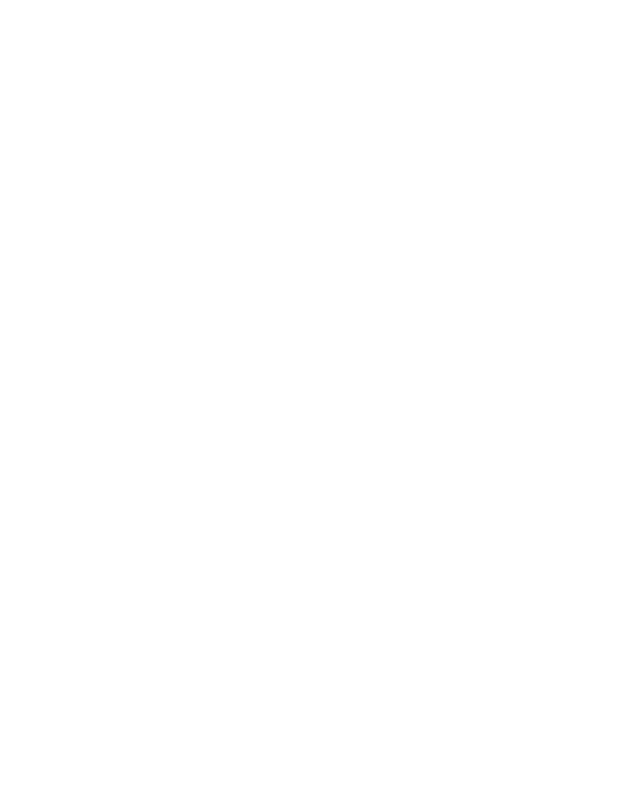
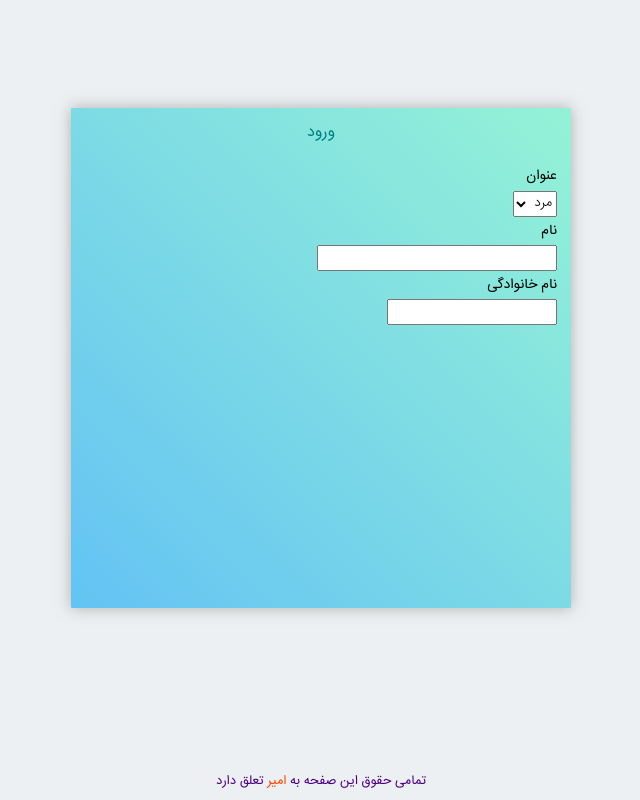
Before and after one commit to theAmirKhalili/WP-2, a plain HTML site: page index.html in a window 1280 px wide. Shown: the whole page, without its empty margins (319-959 px from the left). Drawn offline with Linux system fonts and the light colour scheme.

Commit message:
working on main page and css file. i have not started working on script file yet.

```diff
--- /dev/null
+++ b/css.css
@@ -0,0 +1,82 @@
+@font-face {
+    font-family: f2;
+    src : url(fonts/IRANSansWeb_Light.ttf) format('truetype'), url(fonts/IRANSansWeb_Light.woff) format('woff');
+}
+@font-face {
+    font-family: f1;
+    src : url(fonts/IRANSansWeb.ttf) format('truetype'), url(fonts/IRANSansWeb.woff) format('woff');
+}
+
+
+body {
+    direction: rtl;
+    background-color: #EDF0F2;
+    display: flex;
+    justify-content: center;
+}
+
+.content {
+    background: linear-gradient(45deg,  rgba(66, 183, 245,0.8) 0%,rgba(66, 245, 188, 0.521) 100%); ;
+    font-family: f1;
+    margin: 100px 50px;
+    height: 500px;
+    width: 500px;
+    box-shadow:0px 0px 15px rgba(131, 131, 131, 0.6);
+    border-radius: 1px;
+
+}
+
+.content h1 {
+    text-align: center;
+    color:teal ;
+    font-weight: 300;
+    font-size: 16px;
+
+}
+
+
+.ftr {
+    position: fixed;
+    height: 20px;
+
+    bottom: 0px;
+    width: 100%;
+    padding: 10px;
+    margin-bottom: 0px;
+    text-align: center;
+    color: indigo;
+    font-family: f1;
+    font-size: 13px;
+}
+.amir{
+    color: orangered;
+    text-decoration: none;
+
+}
+
+fieldset{
+    border: none;
+}
+.caption .controls .field {
+    margin: 4px;
+
+}
+.caption label {
+    font-family: f1;
+    font-size: 14px;
+    font-weight: 500;
+
+}
+
+::-webkit-input-placeholder {
+    font-family: f2;
+}
+select{
+    font-family: f2;
+}
+
+input[type="text"]
+{
+    font-size:12px;
+    font-family: f2;
+}
--- a/index.html
+++ b/index.html
@@ -2,10 +2,62 @@
 <html lang="en">
 <head>
     <meta charset="UTF-8">
+    <link rel="stylesheet" href="css.css">
+    <script src="script.js"></script>
     <meta name="viewport" content="width=device-width, initial-scale=1.0">
-    <title>Login Page</title>
+    <title>ورود</title>
 </head>
 <body>
+    <!-------------------content------------------->
+    <div class="content">
+        <h1>ورود</h1>
+        <form action="#" method="POST">
+            <fieldset>
 
+
+                <div class="field">
+                    <div class="caption">
+                       <label for="sex">عنوان</label>
+                    </div>
+                    <div class="controls">
+                        <select class="sex">
+                            <option value="item-1">مرد</option>
+                            <option value="item-2">زن</option>
+                            <option value="item-3">غیره</option>
+                        </select>
+                    </div>
+                </div>
+
+
+                <div class="field">
+                    <div class="caption">
+                       <label for="uiName">نام</label>
+                    </div>
+                    <div class="controls">
+                       <input type="text" name="uiName" size= 30>
+                    </div>
+                </div>
+
+
+                <div class="field">
+                    <div class="caption">
+                       <label for="uiLastName">نام خانوادگی</label>
+                    </div>
+                    <div class="controls">
+                       <input type="text" name="uiLastName">
+                    </div>
+                </div>
+
+
+            </fieldset>
+        </form>
+    </div>
+
+
+    <!-------------------footer------------------->
+    <div class="ftr">تمامی حقوق این صفحه به
+        <a href="https://t.me/thenewamir" target="_BLANK" class= "amir">امیر</a>
+        تعلق دارد
+    </div>
 </body>
 </html>
```
Also changed, not shown: fonts/IRANSansWeb.ttf (added), fonts/IRANSansWeb.woff (added), fonts/IRANSansWeb_Light.ttf (added), fonts/IRANSansWeb_Light.woff (added), script.js (added).
